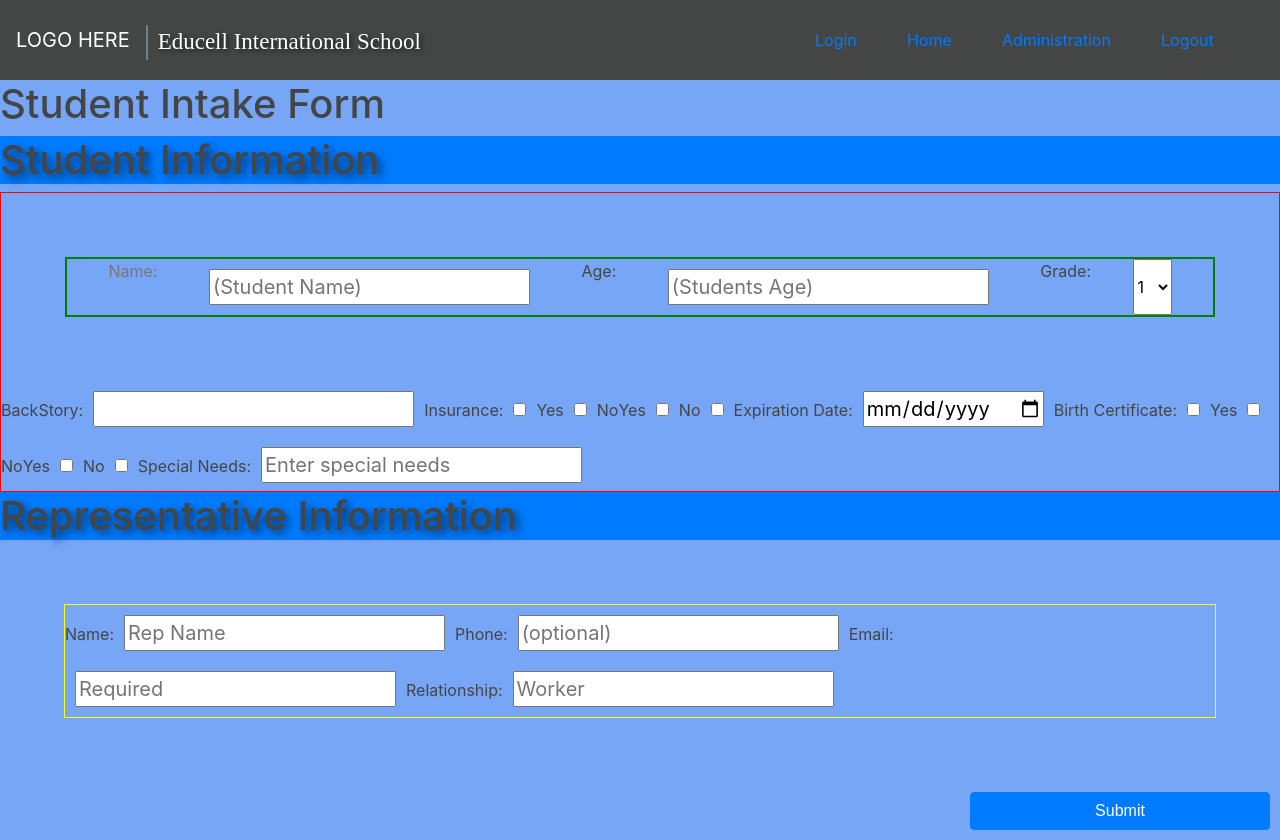
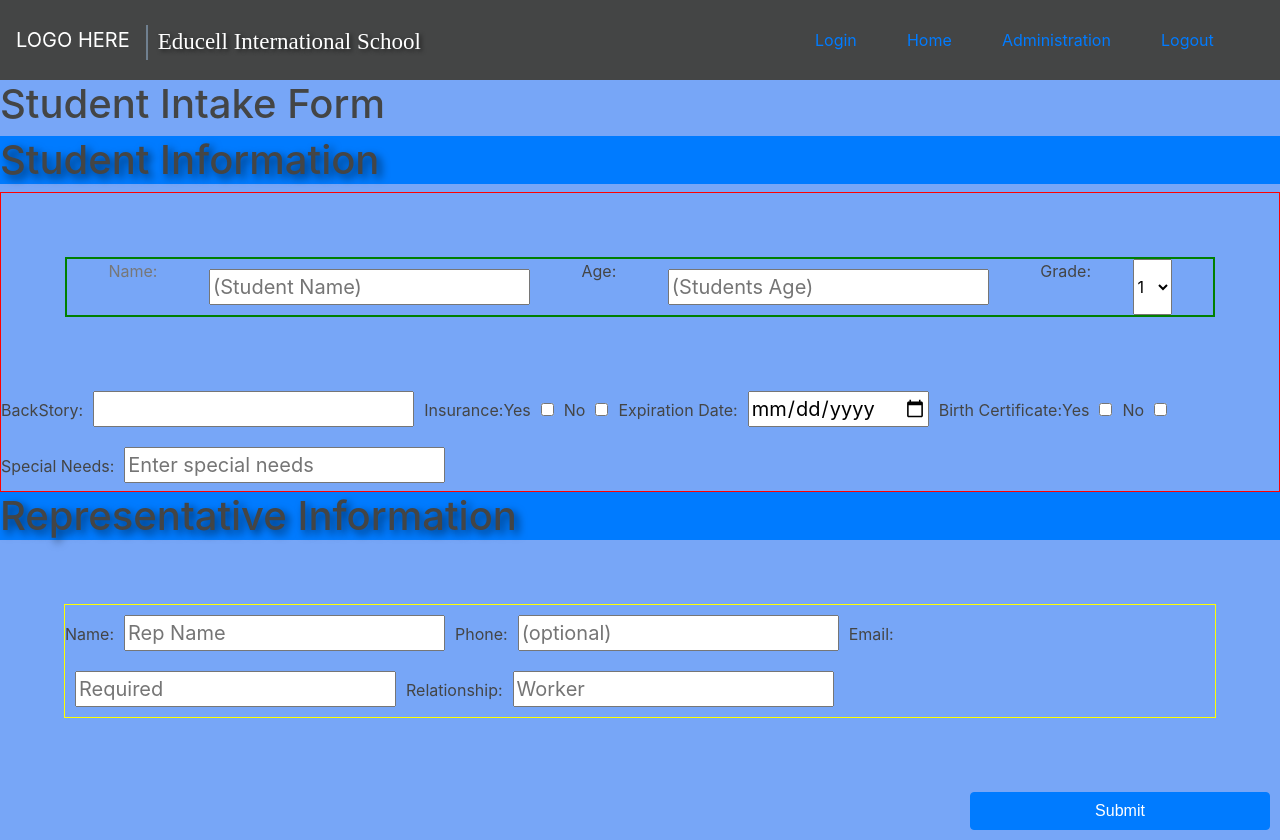
Before and after one commit to Build-Week-International-S-S-W/Front-end, a React (Create React App) app: page /add-students in a window 1280 px wide. Built offline with nearby package versions, Linux system fonts and the light colour scheme.

Commit message:
minor code cleanup and error handling

```diff
--- a/src/components/form/SignIn.js
+++ b/src/components/form/SignIn.js
@@ -1,7 +1,6 @@
-import React, { useState, useEffect} from 'react';
+import React, { useState} from 'react';
 import { Formik, Form, Field, ErrorMessage } from 'formik';
 import "./form.scss";
-import * as Yup from 'yup';
 
 export default function SignIn(){
    const defaultUser = {username:'', password:'' };
--- a/src/components/students/Home.js
+++ b/src/components/students/Home.js
@@ -1,6 +1,5 @@
-import React, {useState, useEffect} from 'react';
+import React from 'react';
 import './Home.scss';
-import {Button} from 'react-bootstrap';
 import AboutStudents from '../students/aboutStudents/BioPage'
 
 export default function Home() {
--- a/src/components/students/addStudents/IntakeForm.js
+++ b/src/components/students/addStudents/IntakeForm.js
@@ -1,15 +1,16 @@
 import React, {useState, useEffect} from 'react';
 import {Formik, Form, Field, ErrorMessage} from 'formik';
 import {Button} from 'reactstrap';
-import axios from 'axios';
+
 import './intakestyles.scss'
 import '../../assests/css/_schoolConfig.scss';
+
 
 
 export default function IntakeForm({students}) {
     const [student, setStudent] = useState({
 
-                        studentLast: '',
+                        studentName: '',
                         age: '',
                         grade: '',
                         story: '',
@@ -28,9 +29,6 @@ export default function IntakeForm({students}) {
 
     });
 
-    const [isSubmitting, setIsSubmitting] = useState(false)
-
-
     return (
         <>
 
@@ -42,18 +40,7 @@ export default function IntakeForm({students}) {
             }
             <h1>Student Intake Form</h1>
             <Formik
-                initialValues={{
-                    student: {
-
-                        student
-                    },
-                    representative: {
-
-                        representative
-                    }
-
-
-                }}
+                initialValues={{student, representative}}
                 validate={values => {
                     const errors = {};
                     if (!values.email) {
@@ -62,7 +49,7 @@ export default function IntakeForm({students}) {
                     return errors;
                 }}
 
-                onSubmit={(values, {isSubmitting} ) => {
+                onSubmit={(values, {isSubmitting}) => {
                     console.log(values)
 
                 }}
@@ -74,13 +61,13 @@ export default function IntakeForm({students}) {
                         <div className='student-info'>
                             <div className='name-age-grade'>
 
-                            <label className='label-text' htmlFor="name">Name:</label>
-                            <Field type='name' name='name' placeholder='(Student Name)'/>
+                            <label className='label-text' htmlFor="studentName">Name:</label>
+                            <Field type='name' name='studentName' placeholder='(Student Name)'/>
 
                             <ErrorMessage name='name' component='span' />
 
                             <label htmlFor="age">Age:</label>
-                            <Field type='number' name='age' placeholder='(Students Age)'/>
+                            <Field type='text' name='age' placeholder='(Students Age)'/>
 
                             <label htmlFor="grade">Grade:</label>
                             <Field as='select' name='grade' placeholder='(Grade)'>
@@ -110,24 +97,20 @@ export default function IntakeForm({students}) {
 
                             <label htmlFor="insurance">Insurance:</label>
 
-                            <Field type='checkbox' name='Y'/>Yes
-                            <Field type='checkbox' name='N'/>No
-                            <label>Yes</label>
+                            <label htmlFor="Y">Yes</label>
                             <Field type='checkbox' name='Y'/>
-                            <label>No</label>
+                            <label htmlFor="N">No</label>
                             <Field type='checkbox' name='N'/>
+
 
                             <label htmlFor="expiration">Expiration Date:</label>
                             <Field type='date' name='expiration'/>
 
                             <label htmlFor="birthCertificate">Birth Certificate:</label>
 
-                            <Field type='checkbox' name='y'/>Yes
-                            <Field type='checkbox' name='n'/>No
-
-                            <label>Yes</label>
+                            <label htmlFor="y">Yes</label>
                             <Field type='checkbox' name='y'/>
-                            <label>No</label>
+                            <label htmlFor="n">No</label>
                             <Field type='checkbox' name='n'/>
 
 
@@ -157,7 +140,7 @@ export default function IntakeForm({students}) {
                             <Field type='textarea' name='relation' placeholder='Worker'/>
                         </div>
 
-                        <Button onChange={() => {setIsSubmitting = true}} color='primary' type="submit" enable={isSubmitting}>
+                        <Button onChange={() => {isSubmitting = true}} color='primary' type="submit" disabled={isSubmitting}>
                             Submit
                         </Button>
 
```
